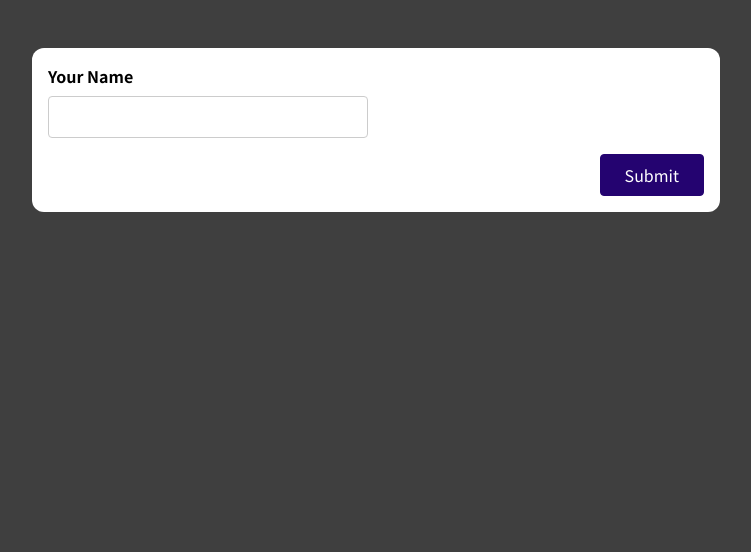
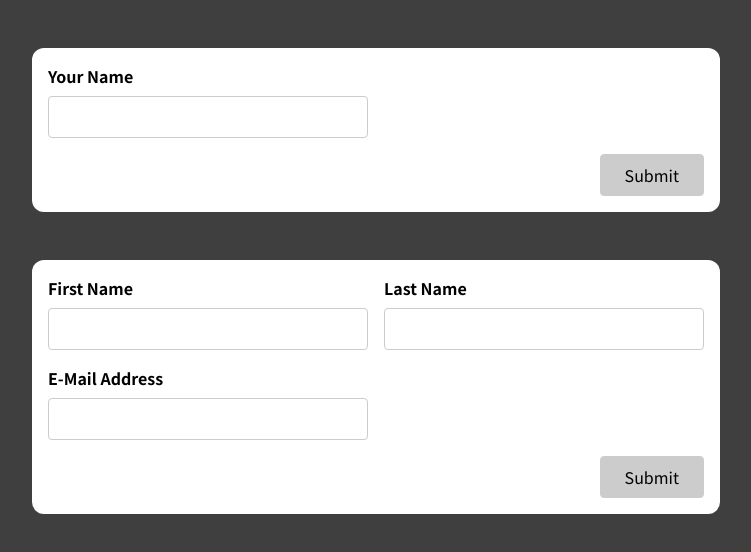
Before and after one commit to fnhg1ab0/Reactjs, a React (Create React App) app in the folder code/: page / in a window 1280 px wide. Shown: the top 552 px of the page, without its empty margins (264-1015 px from the left). Built offline with nearby package versions, Linux system fonts and the light colour scheme.

Commit message:
forms user input

```diff
--- a/code/src/App.js
+++ b/code/src/App.js
@@ -1,11 +1,17 @@
 import SimpleInput from './components/SimpleInput';
+import BasicForm from "./components/BasicForm";
 
 function App() {
-  return (
-    <div className="app">
-      <SimpleInput />
-    </div>
-  );
+    return (
+        <div>
+            <div className="app">
+                <SimpleInput/>
+            </div>
+            <div className="app">
+                <BasicForm/>
+            </div>
+        </div>
+    );
 }
 
 export default App;
--- a/code/src/components/BasicForm.js
+++ b/code/src/components/BasicForm.js
@@ -1,22 +1,97 @@
+import useInput from "../hooks/use-input";
+
+const isNotEmpty = (value) => value.trim() !== '';
+const isEmail = (value) => value.includes('@');
+
 const BasicForm = (props) => {
+    const {
+        value: firstName,
+        isValid: firstNameIsValid,
+        hasError: firstNameInputHasError,
+        changeHandler: firstNameChangeHandler,
+        blurHandler: firstNameBlurHandler,
+        reset: resetFirstNameInput
+    } = useInput(isNotEmpty);
+
+    const {
+        value: lastName,
+        isValid: lastNameIsValid,
+        hasError: lastNameInputHasError,
+        changeHandler: lastNameChangeHandler,
+        blurHandler: lastNameBlurHandler,
+        reset: resetLastNameInput
+    } = useInput(isNotEmpty);
+
+    const {
+        value: email,
+        isValid: emailIsValid,
+        hasError: emailInputHasError,
+        changeHandler: emailChangeHandler,
+        blurHandler: emailBlurHandler,
+        reset: resetEmailInput
+    } = useInput(isEmail);
+
+    let formIsValid = false;
+    if (firstNameIsValid && lastNameIsValid && emailIsValid) {
+        formIsValid = true;
+    }
+
+    const submitHandler = (event) => {
+        event.preventDefault();
+        if (!formIsValid) {
+            return;
+        }
+        console.log('name value: ', firstName);
+        console.log('name value: ', lastName);
+        console.log('email value: ', email);
+        resetFirstNameInput();
+        resetLastNameInput();
+        resetEmailInput();
+    }
+
+    const firstNameInputClasses = firstNameInputHasError ? 'form-control invalid' : 'form-control';
+    const lastNameInputClasses = lastNameInputHasError ? 'form-control invalid' : 'form-control';
+    const emailInputClasses = emailInputHasError ? 'form-control invalid' : 'form-control';
+
     return (
-    <form>
+        <form onSubmit={submitHandler}>
             <div className='control-group'>
-        <div className='form-control'>
-          <label htmlFor='name'>First Name</label>
-          <input type='text' id='name' />
+                <div className={firstNameInputClasses}>
+                    <label htmlFor='firstName'>First Name</label>
+                    <input
+                        type='text'
+                        id='firstName'
+                        value={firstName}
+                        onChange={firstNameChangeHandler}
+                        onBlur={firstNameBlurHandler}
+                    />
+                    {firstNameInputHasError && <p className="error-text">First Name must not be empty.</p>}
                 </div>
-        <div className='form-control'>
-          <label htmlFor='name'>Last Name</label>
-          <input type='text' id='name' />
+                <div className={lastNameInputClasses}>
+                    <label htmlFor='lastName'>Last Name</label>
+                    <input
+                        type='text'
+                        id='lastName'
+                        value={lastName}
+                        onChange={lastNameChangeHandler}
+                        onBlur={lastNameBlurHandler}
+                    />
+                    {lastNameInputHasError && <p className="error-text">Last Name must not be empty.</p>}
                 </div>
             </div>
-      <div className='form-control'>
-        <label htmlFor='name'>E-Mail Address</label>
-        <input type='text' id='name' />
+            <div className={emailInputClasses}>
+                <label htmlFor='email'>E-Mail Address</label>
+                <input
+                    type='text'
+                    id='email'
+                    value={email}
+                    onChange={emailChangeHandler}
+                    onBlur={emailBlurHandler}
+                />
+                {emailInputHasError && <p className="error-text">Email must not be empty and has digit @ .</p>}
             </div>
             <div className='form-actions'>
-        <button>Submit</button>
+                <button disabled={!formIsValid}>Submit</button>
             </div>
         </form>
     );
--- a/code/src/components/SimpleInput.js
+++ b/code/src/components/SimpleInput.js
@@ -1,44 +1,45 @@
-import {useRef, useState} from "react";
+import useInput from "../hooks/use-input";
 
 const SimpleInput = (props) => {
-    const refInput = useRef();
-    const [stateInput, setStateInput] = useState('');
-    const [stateIsValid, setStateIsValid] = useState(true);
+    const {
+        value: enteredName,
+        isValid: enteredNameIsValid,
+        hasError: nameInputHasError,
+        changeHandler: nameChangeHandler,
+        blurHandler: nameBlurHandler,
+        reset: resetNameInput
+    } = useInput(value => value.trim() !== '');
 
-    const changeHandler = (event) => {
-        setStateInput(event.target.value);
-    }
+    let formIsvValid = false;
+    if (enteredNameIsValid) formIsvValid = true;
 
     const submitHandler = (event) => {
         event.preventDefault();
-        if (stateInput.trim() === '') {
-            setStateIsValid(false);
+        if (!enteredNameIsValid) {
             return;
         }
-        setStateIsValid(true);
-        console.log('use state to store input value: ', stateInput);
-        console.log('use ref to store input value: ', refInput.current.value);
-        setStateInput('');
-        refInput.current.value = '';
+        console.log('name value: ', enteredName);
+        resetNameInput();
     }
 
-    const inputClasses = stateIsValid ? 'form-control' : 'form-control invalid';
+
+    const inputClasses = nameInputHasError ? 'form-control invalid' : 'form-control';
 
     return (
         <form onSubmit={submitHandler}>
             <div className={inputClasses}>
                 <label htmlFor='name'>Your Name</label>
                 <input
-                    ref={refInput}
                     type='text'
                     id='name'
-                    onChange={changeHandler}
-                    value={stateInput}
+                    onChange={nameChangeHandler}
+                    onBlur={nameBlurHandler}
+                    value={enteredName}
                 />
-                {!stateIsValid && <p className="error-text">Name must not be empty.</p>}
+                {nameInputHasError && <p className="error-text">Name must not be empty.</p>}
             </div>
             <div className="form-actions">
-                <button>Submit</button>
+                <button disabled={!formIsvValid}>Submit</button>
             </div>
         </form>
     );
--- /dev/null
+++ b/code/src/hooks/use-input.js
@@ -0,0 +1,49 @@
+import {useReducer} from "react";
+
+const initializeReducer = {
+    value: '',
+    isTouched: false
+}
+
+const inputReducer = (state, action) => {
+    if (action.type === 'INPUT') {
+        return {value: action.value, isTouched: state.isTouched};
+    }
+    if (action.type === 'BLUR') {
+        return {value: state.value, isTouched: true}
+    }
+    if (action.type === 'RESET') {
+        return initializeReducer;
+    }
+
+    return state;
+}
+
+const useInput = (checkValid) => {
+    const [input, dispatchInput] = useReducer(inputReducer, initializeReducer);
+
+    const valueIsValid = checkValid(input.value);
+    const hasError = !valueIsValid && input.isTouched;
+
+    const blurHandler = () => {
+        dispatchInput({type: 'BLUR'});
+    }
+
+    const changeHandler = (event) => {
+        dispatchInput({type: 'INPUT', value: event.target.value});
+    }
+
+    const reset = () => {
+        dispatchInput({type: 'RESET'});
+    }
+
+    return {
+        value: input.value,
+        isValid: valueIsValid,
+        hasError,
+        changeHandler,
+        blurHandler,
+        reset
+    }
+}
+export default useInput;
--- a/code/src/index.css
+++ b/code/src/index.css
@@ -79,6 +79,15 @@ button:active {
     border-color: #33059e;
 }
 
+button:disabled,
+button:disabled:hover,
+button:disabled:active {
+    background-color: #ccc;
+    color: black;
+    border-color: #ccc;
+    cursor: not-allowed;
+}
+
 .form-actions {
     text-align: right;
 }
```
Lines whose indentation alone changed are shown as unchanged.
